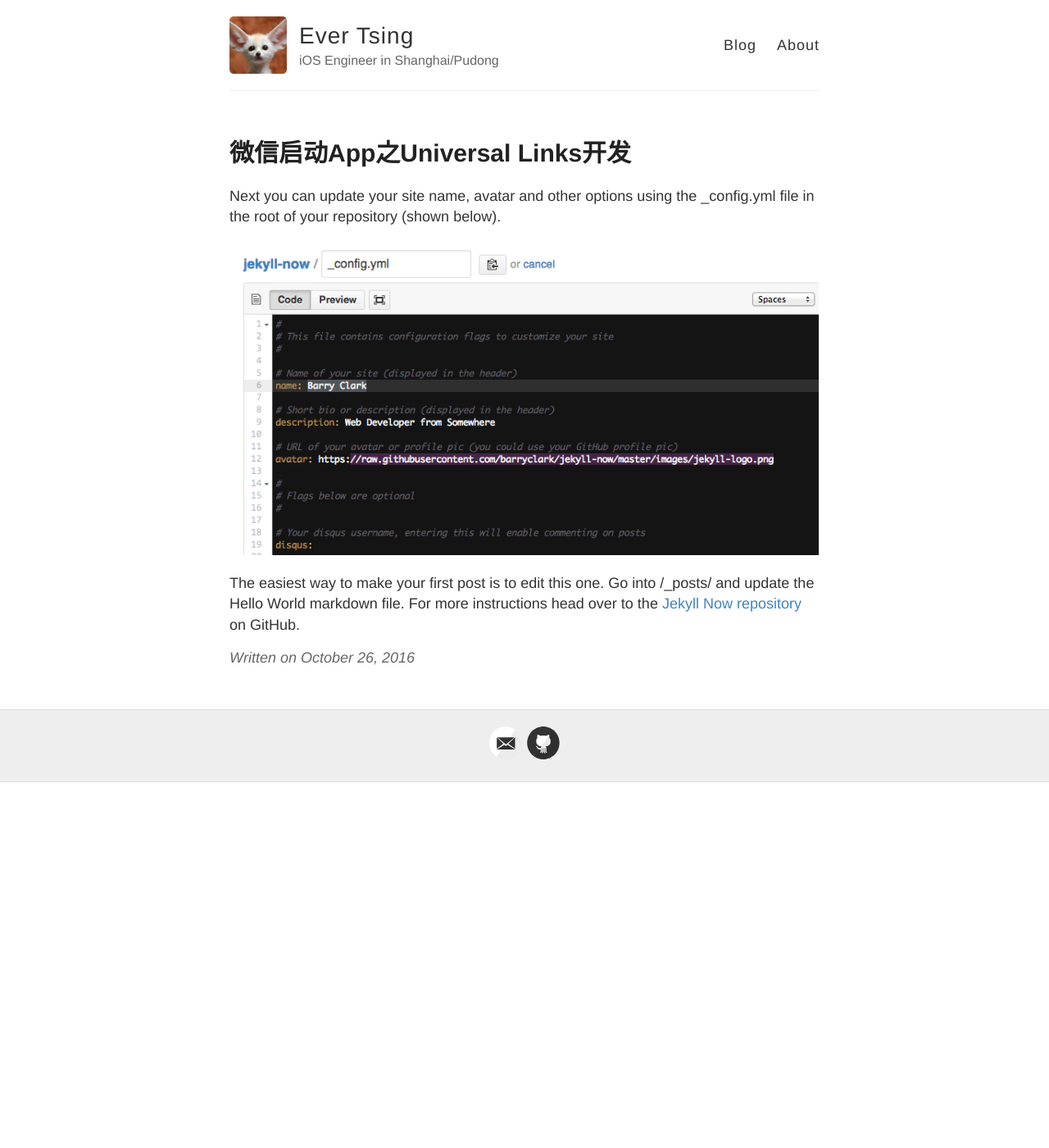
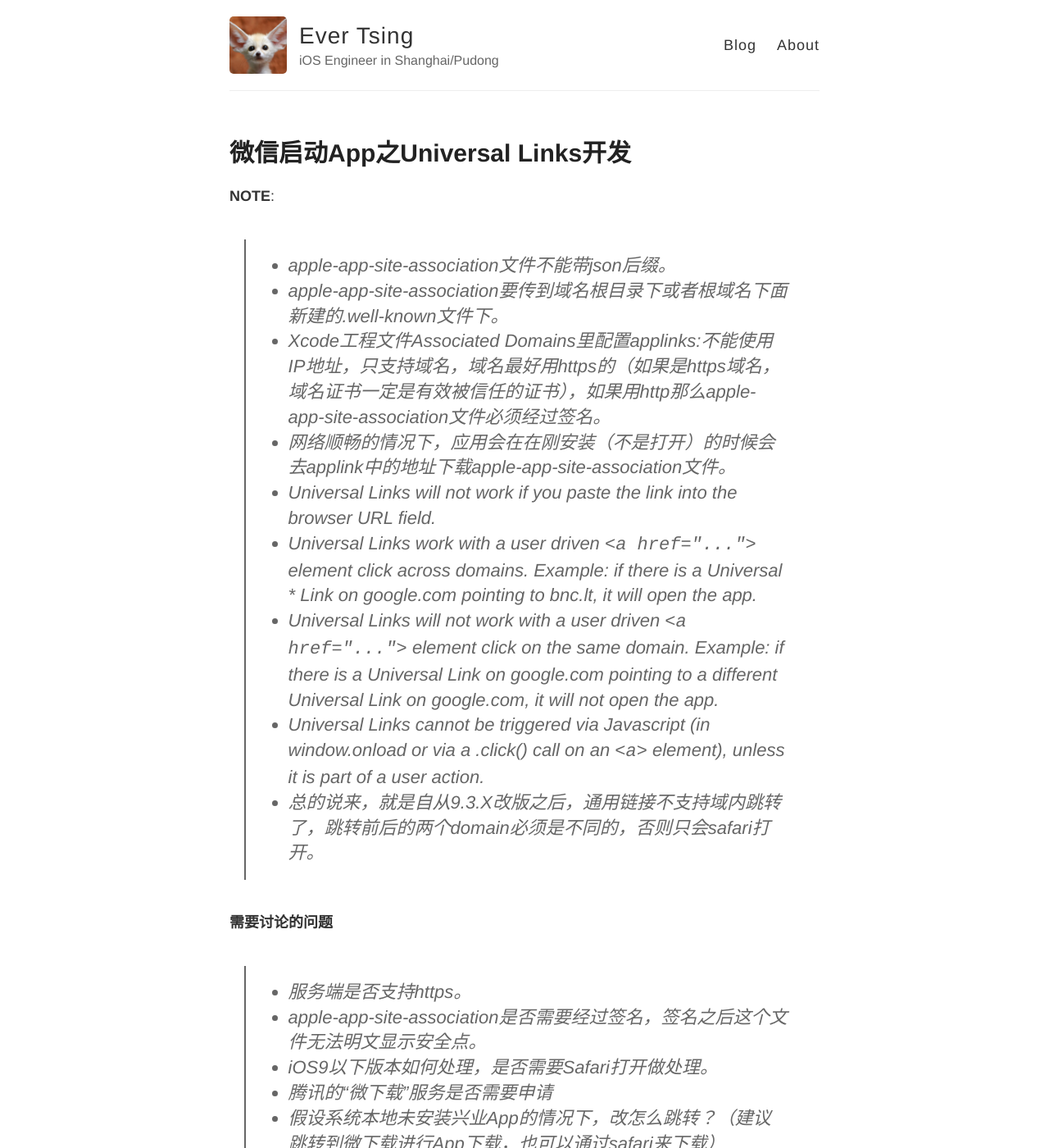
Before and after one commit to Ts1ng/Ts1ng.github.io, a Jekyll site: the page built from _posts/2016-10-26-Universal-Links.md, in a window 1280 px wide and 1400 px high. Shown: the whole window at 82% size. Built offline with Jekyll 4.4.1, drawn with Linux system fonts in a browser that asks for light colours; some of the changed text lies outside the part shown.

````diff
--- a/_posts/2016-10-26-Universal-Links.md
+++ b/_posts/2016-10-26-Universal-Links.md
@@ -3,8 +3,23 @@
 title: 微信启动App之Universal Links开发
 ---
 
-Next you can update your site name, avatar and other options using the _config.yml file in the root of your repository (shown below).
+**NOTE**:
+> - apple-app-site-association文件不能带json后缀。
+> - apple-app-site-association要传到域名根目录下或者根域名下面新建的.well-known文件下。
+> - Xcode工程文件Associated Domains里配置applinks:不能使用IP地址，只支持域名，域名最好用https的（如果是https域名，域名证书一定是有效被信任的证书），如果用http那么apple-app-site-association文件必须经过签名。
+> - 网络顺畅的情况下，应用会在在刚安装（不是打开）的时候会去applink中的地址下载apple-app-site-association文件。
+> - Universal Links will not work if you paste the link into the browser URL field.
+> - Universal Links work with a user driven ```<a href="...">``` element click across domains. Example: if there is a Universal * Link on google.com pointing to bnc.lt, it will open the app.
+> - Universal Links will not work with a user driven ```<a href="...">``` element click on the same domain. Example: if there is a Universal Link on google.com pointing to a different Universal Link on google.com, it will not open the app.
+> - Universal Links cannot be triggered via Javascript (in window.onload or via a .click() call on an ```<a>``` element), unless it is part of a user action.
+> - 总的说来，就是自从9.3.X改版之后，通用链接不支持域内跳转了，跳转前后的两个domain必须是不同的，否则只会safari打开。
 
-![_config.yml]({{ site.baseurl }}/images/config.png)
-
-The easiest way to make your first post is to edit this one. Go into /_posts/ and update the Hello World markdown file. For more instructions head over to the [Jekyll Now repository](https://github.com/barryclark/jekyll-now) on GitHub.
+**需要讨论的问题**
+> - 服务端是否支持https。
+> - apple-app-site-association是否需要经过签名，签名之后这个文件无法明文显示安全点。
+> - iOS9以下版本如何处理，是否需要Safari打开做处理。
+> - 腾讯的“微下载”服务是否需要申请
+> - 假设系统本地未安装兴业App的情况下，改怎么跳转？（建议跳转到微下载进行App下载，也可以通过safari来下载）
+> - 如何联调内网还是外网来联调?
+> - 由于universal links不支持在同一域名内打开App，页面端这方面如何处理？
+> - 打开App所使用的路径问题，是统一使用一个路径加参数的方式，还是用多个路径来实现不同业务跳转？
````
